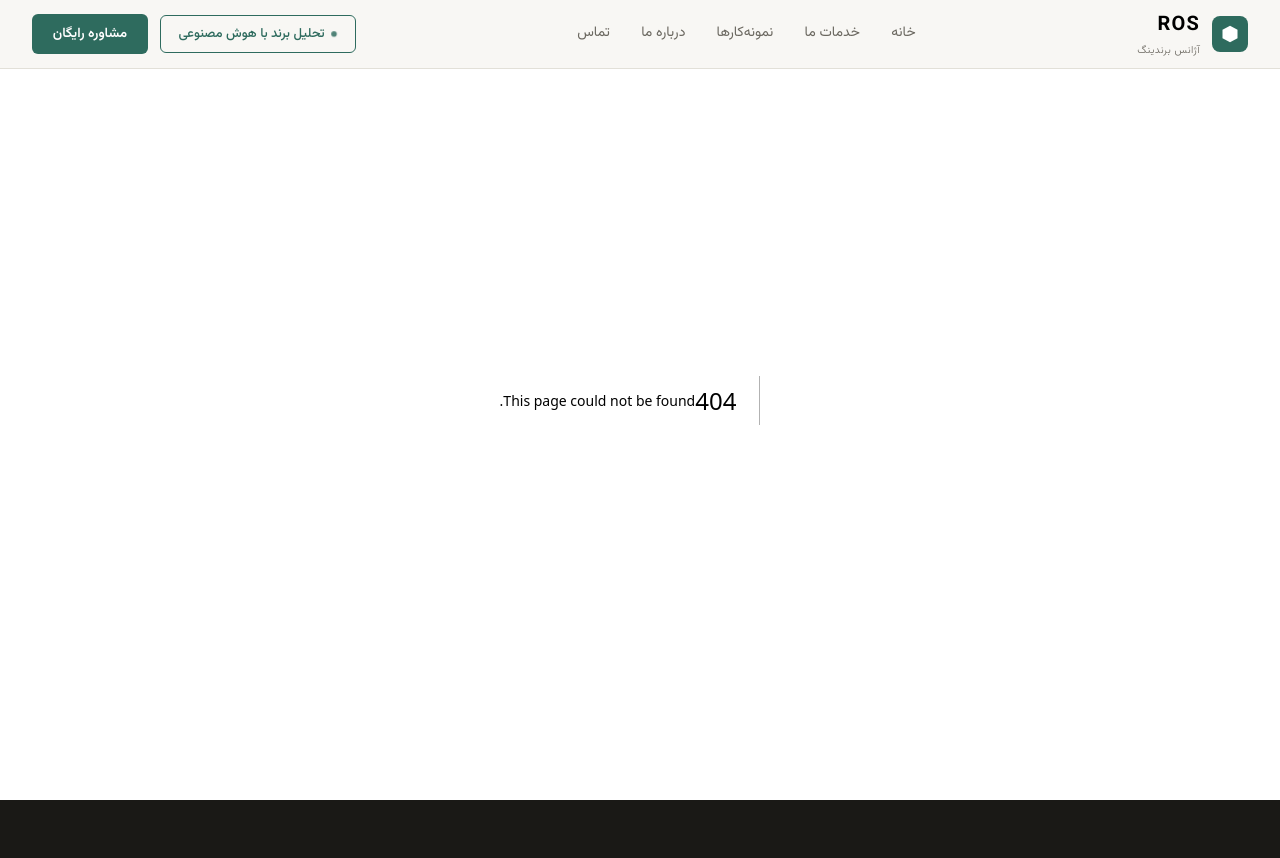
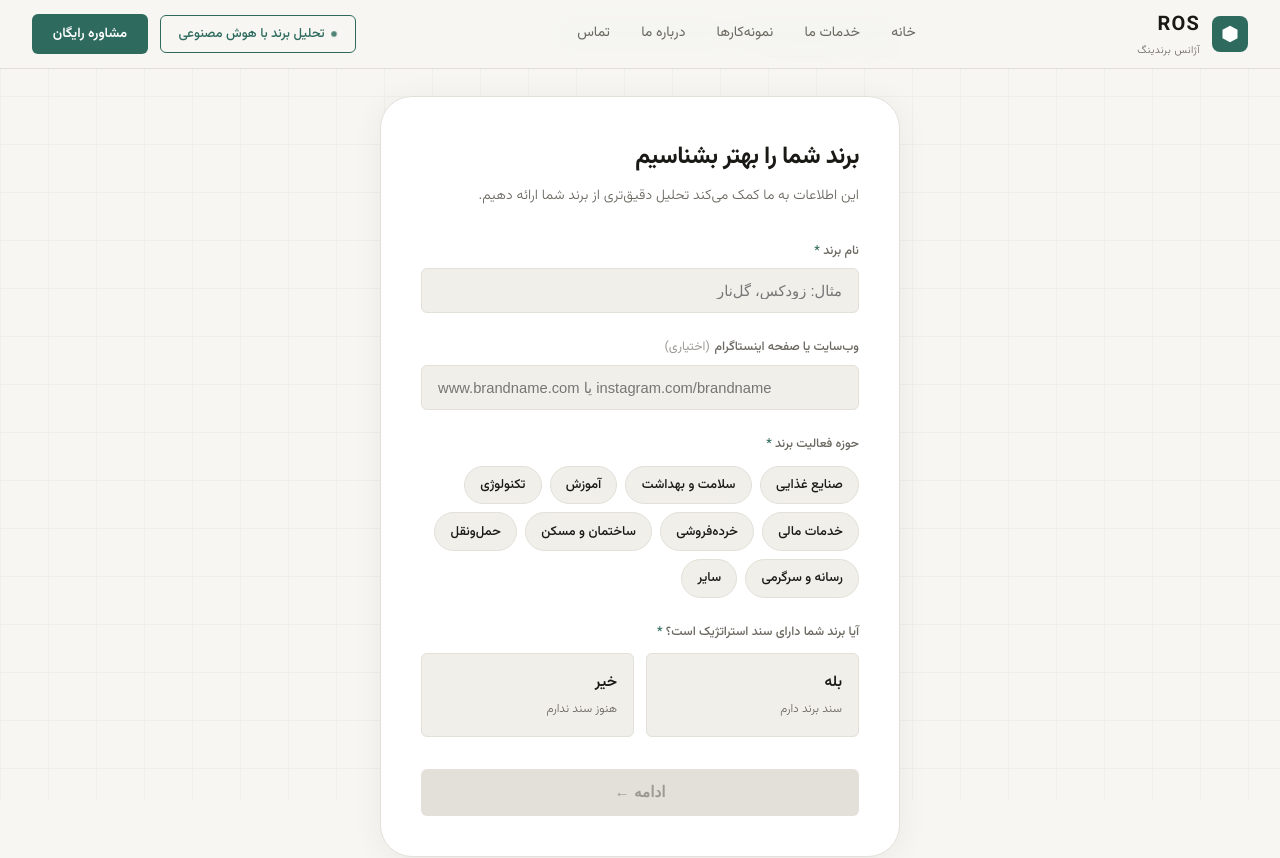
Before and after one commit to SalehGoML/ROS_branding, a Next.js app: page /onboarding/brand-info in a window 1280 px wide. Before the commit this address had no page. Shown: the top 858 px of the page. Built offline with nearby package versions, Linux system fonts and the light colour scheme.

Commit message:
add onboarding brand-info page

```diff
--- /dev/null
+++ b/app/onboarding/brand-info/page.tsx
@@ -0,0 +1,216 @@
+'use client'
+
+import { useState } from 'react'
+import { useRouter } from 'next/navigation'
+
+const industries = [
+  'صنایع غذایی', 'سلامت و بهداشت', 'آموزش', 'تکنولوژی',
+  'خدمات مالی', 'خرده‌فروشی', 'ساختمان و مسکن',
+  'حمل‌ونقل', 'رسانه و سرگرمی', 'سایر',
+]
+
+export default function BrandInfoPage() {
+  const router = useRouter()
+  const [form, setForm] = useState({
+    brandName: '', website: '', industry: '', hasStrategy: '',
+  })
+  const [loading, setLoading] = useState(false)
+
+  function set(k: string, v: string) {
+    setForm(f => ({ ...f, [k]: v }))
+  }
+
+  async function handleSubmit() {
+    if (!form.brandName || !form.industry || !form.hasStrategy) return
+    setLoading(true)
+    await new Promise(r => setTimeout(r, 800))
+    setLoading(false)
+    if (form.hasStrategy === 'yes') {
+      router.push('/dashboard')
+    } else {
+      router.push('/onboarding/need-strategy')
+    }
+  }
+
+  const inputStyle = {
+    width: '100%', padding: '.85rem 1rem',
+    background: 'var(--c-surface-2)',
+    border: '1px solid var(--c-border)',
+    borderRadius: 'var(--r-sm)',
+    fontSize: '.92rem', color: 'var(--c-text)',
+    outline: 'none', boxSizing: 'border-box' as const,
+  }
+
+  const chipStyle = (selected: boolean) => ({
+    padding: '.45rem .95rem',
+    background: selected ? 'var(--c-primary)' : 'var(--c-surface-2)',
+    color: selected ? 'white' : 'var(--c-text)',
+    border: `1.5px solid ${selected ? 'var(--c-primary)' : 'var(--c-border)'}`,
+    borderRadius: 100,
+    fontSize: '.82rem', fontWeight: 500 as const,
+    cursor: 'pointer' as const,
+    transition: 'all .15s',
+  })
+
+  const isValid = form.brandName && form.industry && form.hasStrategy
+
+  return (
+    <main style={{
+      minHeight: '100vh',
+      background: 'var(--c-bg)',
+      display: 'flex', alignItems: 'center', justifyContent: 'center',
+      padding: '2rem',
+    }}>
+
+      {/* Background grid */}
+      <div style={{
+        position: 'fixed', inset: 0,
+        backgroundImage: `
+          linear-gradient(var(--c-border) 1px, transparent 1px),
+          linear-gradient(90deg, var(--c-border) 1px, transparent 1px)
+        `,
+        backgroundSize: '48px 48px',
+        opacity: .3, pointerEvents: 'none',
+      }} />
+
+      <div style={{ width: '100%', maxWidth: 520, position: 'relative', zIndex: 2 }}>
+
+        {/* Progress */}
+        <div style={{ marginBottom: '2rem' }}>
+          <div style={{ display: 'flex', gap: '.5rem', marginBottom: '.5rem' }}>
+            {[1, 2, 3].map(s => (
+              <div key={s} style={{
+                height: 4, flex: 1, borderRadius: 2,
+                background: s <= 2 ? 'var(--c-primary)' : 'var(--c-border)',
+              }} />
+            ))}
+          </div>
+          <div style={{ fontSize: '.75rem', color: 'var(--c-text-light)' }}>
+            مرحله ۲ از ۳ — اطلاعات برند
+          </div>
+        </div>
+
+        {/* Card */}
+        <div style={{
+          background: 'var(--c-surface)',
+          border: '1px solid var(--c-border)',
+          borderRadius: 'var(--r-xl)',
+          padding: '2.5rem',
+          boxShadow: '0 4px 32px rgba(0,0,0,.06)',
+        }}>
+          <h1 style={{
+            fontSize: '1.5rem', fontWeight: 700,
+            letterSpacing: '-.02em', marginBottom: '.4rem',
+          }}>
+            برند شما را بهتر بشناسیم
+          </h1>
+          <p style={{ fontSize: '.88rem', color: 'var(--c-text-muted)', marginBottom: '2rem', lineHeight: 1.7 }}>
+            این اطلاعات به ما کمک می‌کند تحلیل دقیق‌تری از برند شما ارائه دهیم.
+          </p>
+
+          <div style={{ display: 'flex', flexDirection: 'column', gap: '1.5rem' }}>
+
+            {/* Brand name */}
+            <div>
+              <label style={{ fontSize: '.78rem', fontWeight: 500, color: 'var(--c-text-muted)', display: 'block', marginBottom: '.4rem' }}>
+                نام برند <span style={{ color: 'var(--c-primary)' }}>*</span>
+              </label>
+              <input
+                value={form.brandName}
+                onChange={e => set('brandName', e.target.value)}
+                placeholder="مثال: زودکس، گل‌نار"
+                style={inputStyle}
+              />
+            </div>
+
+            {/* Website */}
+            <div>
+              <label style={{ fontSize: '.78rem', fontWeight: 500, color: 'var(--c-text-muted)', display: 'block', marginBottom: '.4rem' }}>
+                وب‌سایت یا صفحه اینستاگرام
+                <span style={{ color: 'var(--c-text-light)', fontWeight: 400, marginRight: '.3rem' }}>(اختیاری)</span>
+              </label>
+              <input
+                value={form.website}
+                onChange={e => set('website', e.target.value)}
+                placeholder="www.brandname.com یا instagram.com/brandname"
+                style={{ ...inputStyle, direction: 'ltr' }}
+              />
+            </div>
+
+            {/* Industry */}
+            <div>
+              <label style={{ fontSize: '.78rem', fontWeight: 500, color: 'var(--c-text-muted)', display: 'block', marginBottom: '.65rem' }}>
+                حوزه فعالیت برند <span style={{ color: 'var(--c-primary)' }}>*</span>
+              </label>
+              <div style={{ display: 'flex', gap: '.5rem', flexWrap: 'wrap' }}>
+                {industries.map(ind => (
+                  <div key={ind}
+                    style={chipStyle(form.industry === ind)}
+                    onClick={() => set('industry', ind)}>
+                    {ind}
+                  </div>
+                ))}
+              </div>
+            </div>
+
+            {/* Has strategy */}
+            <div>
+              <label style={{ fontSize: '.78rem', fontWeight: 500, color: 'var(--c-text-muted)', display: 'block', marginBottom: '.65rem' }}>
+                آیا برند شما دارای سند استراتژیک است؟ <span style={{ color: 'var(--c-primary)' }}>*</span>
+              </label>
+              <div style={{ display: 'grid', gridTemplateColumns: '1fr 1fr', gap: '.75rem' }}>
+                {[
+                  { value: 'yes', label: 'بله', desc: 'سند برند دارم' },
+                  { value: 'no', label: 'خیر', desc: 'هنوز سند ندارم' },
+                ].map(opt => (
+                  <div
+                    key={opt.value}
+                    onClick={() => set('hasStrategy', opt.value)}
+                    style={{
+                      padding: '1rem',
+                      background: form.hasStrategy === opt.value ? 'var(--c-primary-bg)' : 'var(--c-surface-2)',
+                      border: `1.5px solid ${form.hasStrategy === opt.value ? 'var(--c-primary)' : 'var(--c-border)'}`,
+                      borderRadius: 'var(--r-sm)',
+                      cursor: 'pointer',
+                      transition: 'all .15s',
+                    }}
+                  >
+                    <div style={{
+                      fontSize: '.95rem', fontWeight: 600,
+                      color: form.hasStrategy === opt.value ? 'var(--c-primary)' : 'var(--c-text)',
+                      marginBottom: '.2rem',
+                    }}>
+                      {opt.label}
+                    </div>
+                    <div style={{ fontSize: '.75rem', color: 'var(--c-text-muted)' }}>
+                      {opt.desc}
+                    </div>
+                  </div>
+                ))}
+              </div>
+            </div>
+
+          </div>
+
+          {/* Submit */}
+          <button
+            onClick={handleSubmit}
+            disabled={!isValid || loading}
+            style={{
+              width: '100%', marginTop: '2rem',
+              padding: '.9rem',
+              background: isValid && !loading ? 'var(--c-primary)' : 'var(--c-border)',
+              color: isValid && !loading ? 'white' : 'var(--c-text-light)',
+              border: 'none', borderRadius: 'var(--r-sm)',
+              fontSize: '.95rem', fontWeight: 700,
+              cursor: isValid && !loading ? 'pointer' : 'not-allowed',
+            }}
+          >
+            {loading ? 'در حال پردازش...' : 'ادامه ←'}
+          </button>
+
+        </div>
+      </div>
+    </main>
+  )
+}
```
